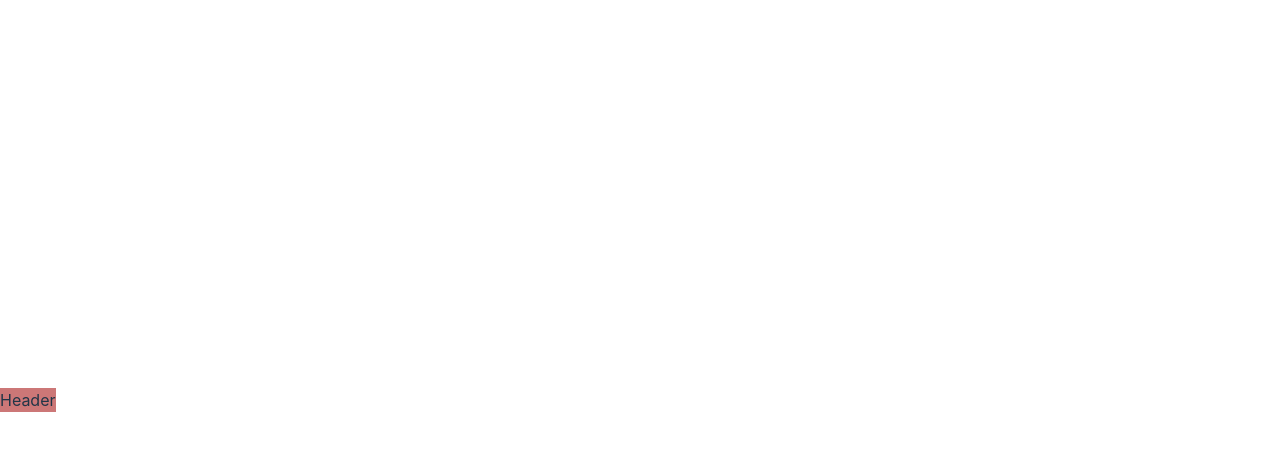
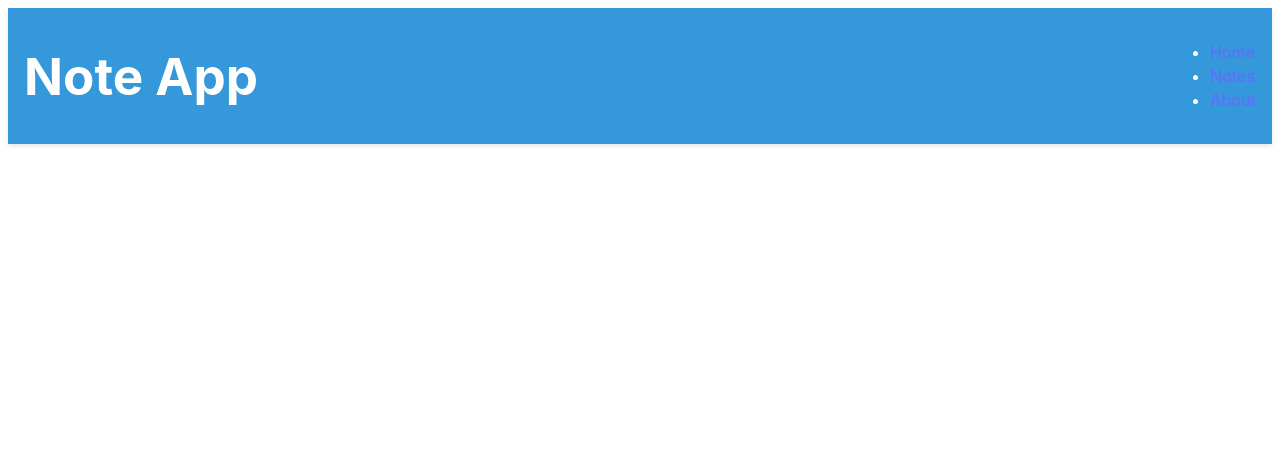
Before and after one commit to MarwenCode/TypeScript, a React (Vite) app in the folder Notes-app/: page / in a window 1280 px wide. Shown: the top 450 px of the page. Built offline with nearby package versions, Linux system fonts and the light colour scheme.

Commit message:
add note app header & uuid install

```diff
--- a/Notes-app/package.json
+++ b/Notes-app/package.json
@@ -11,11 +11,13 @@
   },
   "dependencies": {
     "react": "^18.2.0",
-    "react-dom": "^18.2.0"
+    "react-dom": "^18.2.0",
+    "uuid": "^9.0.0"
   },
   "devDependencies": {
     "@types/react": "^18.2.21",
     "@types/react-dom": "^18.2.7",
+    "@types/uuid": "^9.0.3",
     "@typescript-eslint/eslint-plugin": "^6.0.0",
     "@typescript-eslint/parser": "^6.0.0",
     "@vitejs/plugin-react": "^4.0.3",
--- a/Notes-app/src/App.tsx
+++ b/Notes-app/src/App.tsx
@@ -1,8 +1,17 @@
 import { useState } from 'react'
-import Header from './components/header/Header'
+import Header from './components/header/Header';
+import { Note } from './noteModel/noteModel';
+import { v4 as uuidv4 } from 'uuid';
 // import './App.css'
 
 function App() {
+  const [notes, setNotes] = useState<Note[]>([{
+    id: uuidv4(),
+    title: "Meeting",
+    text:"this is a text",
+    color: "#dfdfdf",
+    date: (new Date).toString()
+  }])
 
 
   return (
@@ -14,3 +23,6 @@ function App() {
 }
 
 export default App
+function uuuid() {
+  throw new Error('Function not implemented.');
+}
--- a/Notes-app/src/components/header/Header.tsx
+++ b/Notes-app/src/components/header/Header.tsx
@@ -3,7 +3,22 @@ import "./header.scss"
 
 const Header = () => {
   return (
-    <div className='header'>Header</div>
+    <nav className="navbar">
+    <div className="navbar-brand">
+      <h1>Note App</h1>
+    </div>
+    <ul className="nav-links">
+      <li>
+        <a href="#">Home</a>
+      </li>
+      <li>
+        <a href="#">Notes</a>
+      </li>
+      <li>
+        <a href="#">About</a>
+      </li>
+    </ul>
+  </nav>
   )
 }
 
--- a/Notes-app/src/components/header/header.scss
+++ b/Notes-app/src/components/header/header.scss
@@ -1,3 +1,32 @@
-.header {
-    background-color: rgb(204, 119, 119);
-}
+.navbar {
+    background-color: #3498db;
+    color: #fff;
+    display: flex;
+    justify-content: space-between;
+    align-items: center;
+    padding: 1rem;
+    box-shadow: 0 2px 4px rgba(0, 0, 0, 0.1);
+
+    &-brand {
+      h1 {
+        margin: 0;
+      }
+    }
+
+    &-links {
+      list-style: none;
+      display: flex;
+      gap: 1rem;
+      margin: 0;
+
+      li a {
+        color: #fff;
+        text-decoration: none;
+        transition: color 0.3s;
+
+        &:hover {
+          color: #f39c12;
+        }
+      }
+    }
+  }
--- a/Notes-app/src/index.css
+++ b/Notes-app/src/index.css
@@ -23,13 +23,13 @@ a:hover {
   color: #535bf2;
 }
 
-body {
+/* body {
   margin: 0;
   display: flex;
   place-items: center;
   min-width: 320px;
   min-height: 100vh;
-}
+} */
 
 h1 {
   font-size: 3.2em;
--- /dev/null
+++ b/Notes-app/src/noteModel/noteModel.tsx
@@ -0,0 +1,7 @@
+export default interface Note {
+    id: string,
+    title: string,
+    text: string,
+    color: string,
+    date: string
+  }
```
Also changed, not shown: Notes-app/src/components/createNote/CreateNotes.tsx (added), Notes-app/src/components/createNote/createnote.scss (added), Notes-app/src/components/notecart/NoteCart.tsx (added), Notes-app/src/components/notecart/notecart.scss (added), Notes-app/src/components/noteslist/NotesList.tsx (added), Notes-app/src/components/noteslist/notelist.scss (added), 1 other file (tests, documents, lock files or other folders).
